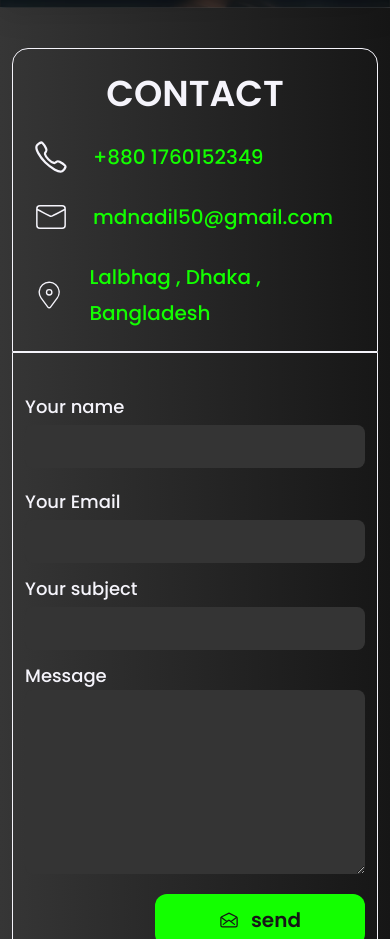
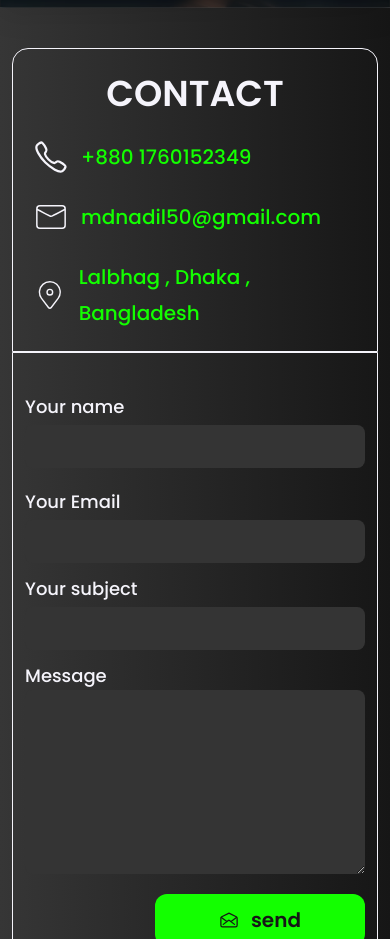
Before and after one commit to Mohammad-Nadil/nadil, a React (Vite) app: page / in a window 390 px wide. Shown: the part 3280-4219 px from the top of the page. Built offline with nearby package versions, Linux system fonts and the light colour scheme; a web font is replaced by a local one.

Commit message:
full responsive complete

```diff
--- a/src/component/Contact.jsx
+++ b/src/component/Contact.jsx
@@ -17,7 +17,7 @@ const Input = ({ className, bg, label, type }) => {
 };
 
 const Contact = ({ inp, contact, inp_bg, invert_btn, primary_text }) => {
-  let links = `flex font-poppins text-xl sm:text-2xl font-medium leading-9 items-center gap-x-6`;
+  let links = `flex font-poppins text-xl sm:text-2xl font-medium leading-9 items-center gap-x-3 sm:gap-x-6`;
 
   return (
     <>
@@ -33,7 +33,7 @@ const Contact = ({ inp, contact, inp_bg, invert_btn, primary_text }) => {
                 CONTACT
               </p>
             </div>
-            <div className="flex flex-col link gap-y-6 2xl:gap-y-14 ">
+            <div className="flex flex-col link  gap-y-6 2xl:gap-y-14 ">
               <a className={links} href="tel:+8801760152349">
                 <IoCallOutline className={` text-4xl !bg-transparent ${inp} `} />
                 <p className={` ${primary_text} `}>+880 1760152349</p>
--- a/src/component/Projects.jsx
+++ b/src/component/Projects.jsx
@@ -27,7 +27,7 @@ const Projects = ({ card_bg, text, primary_bg, bg_clr, primary_clr }) => {
     centerPadding: "0px",
     responsive: [
       {
-        breakpoint: 1030,
+        breakpoint: 1024,
         settings: {
           slidesToShow: 2,
           slidesToScroll: 1,
--- a/src/component/layer/Project_card.jsx
+++ b/src/component/layer/Project_card.jsx
@@ -39,10 +39,10 @@ const Project_card = ({
             <MdOutlineWeb className={` text-3xl ${primary_text}`} />
             <p>{project_type}</p>
           </div>
-          <div className="flex gap-x-2">
+          <div className="flex text-xs md:text-sm gap-x-2">
             <a
               target="_blank"
-              className="flex items-center justify-between py-2 px-2  xl:py-3 transition-all duration-300 cursor-pointer text-sm   w-1/2  xl:gap-x-3 rounded-lg xl:rounded-xl hover:text-white hover:bg-gray-400"
+              className="flex items-center justify-between py-2 px-2  xl:py-3 transition-all duration-300 cursor-pointer    w-1/2  xl:gap-x-3 rounded-lg xl:rounded-xl hover:text-white hover:bg-gray-400"
               href={github}
             >
               View Code
```
